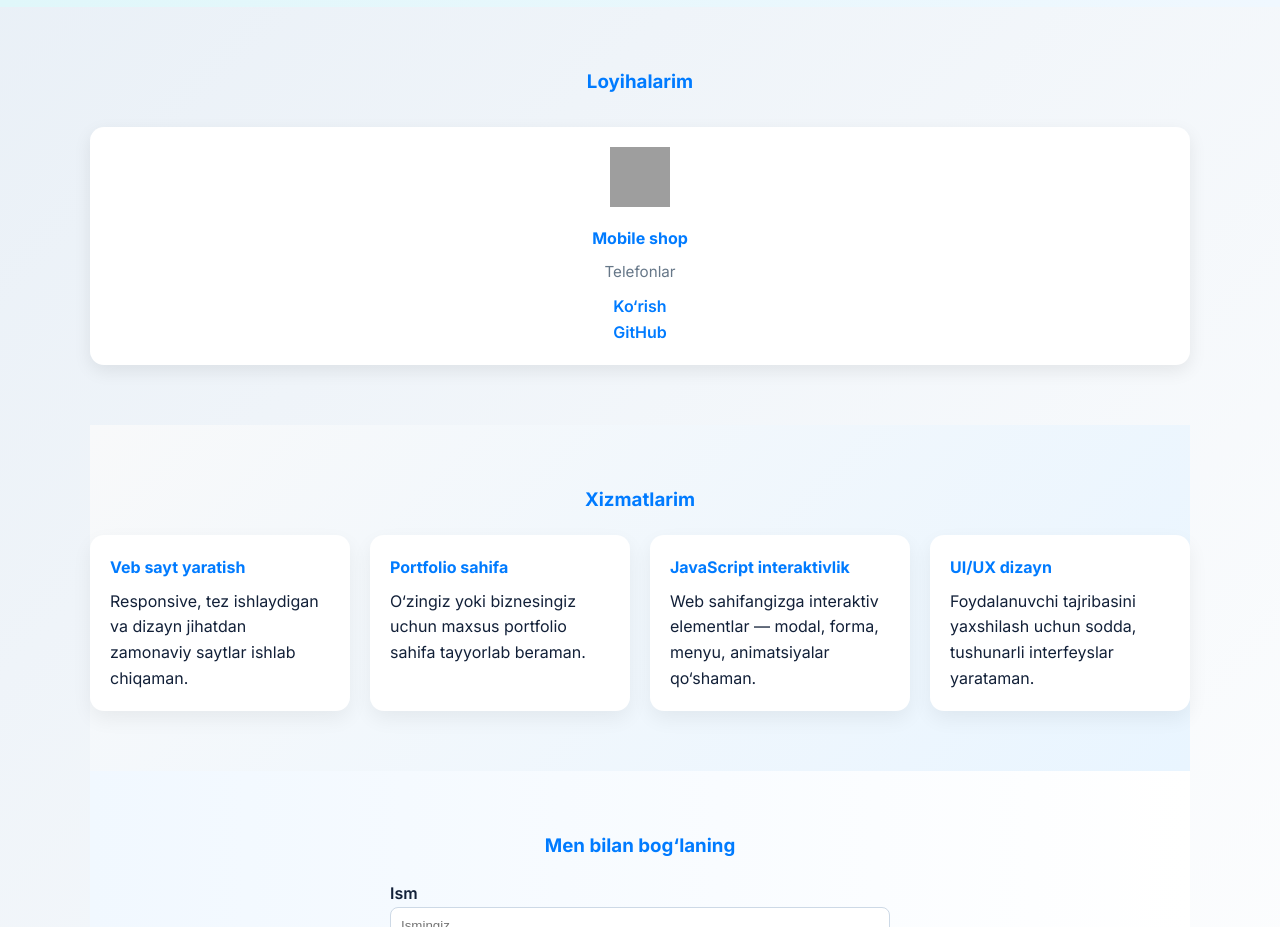
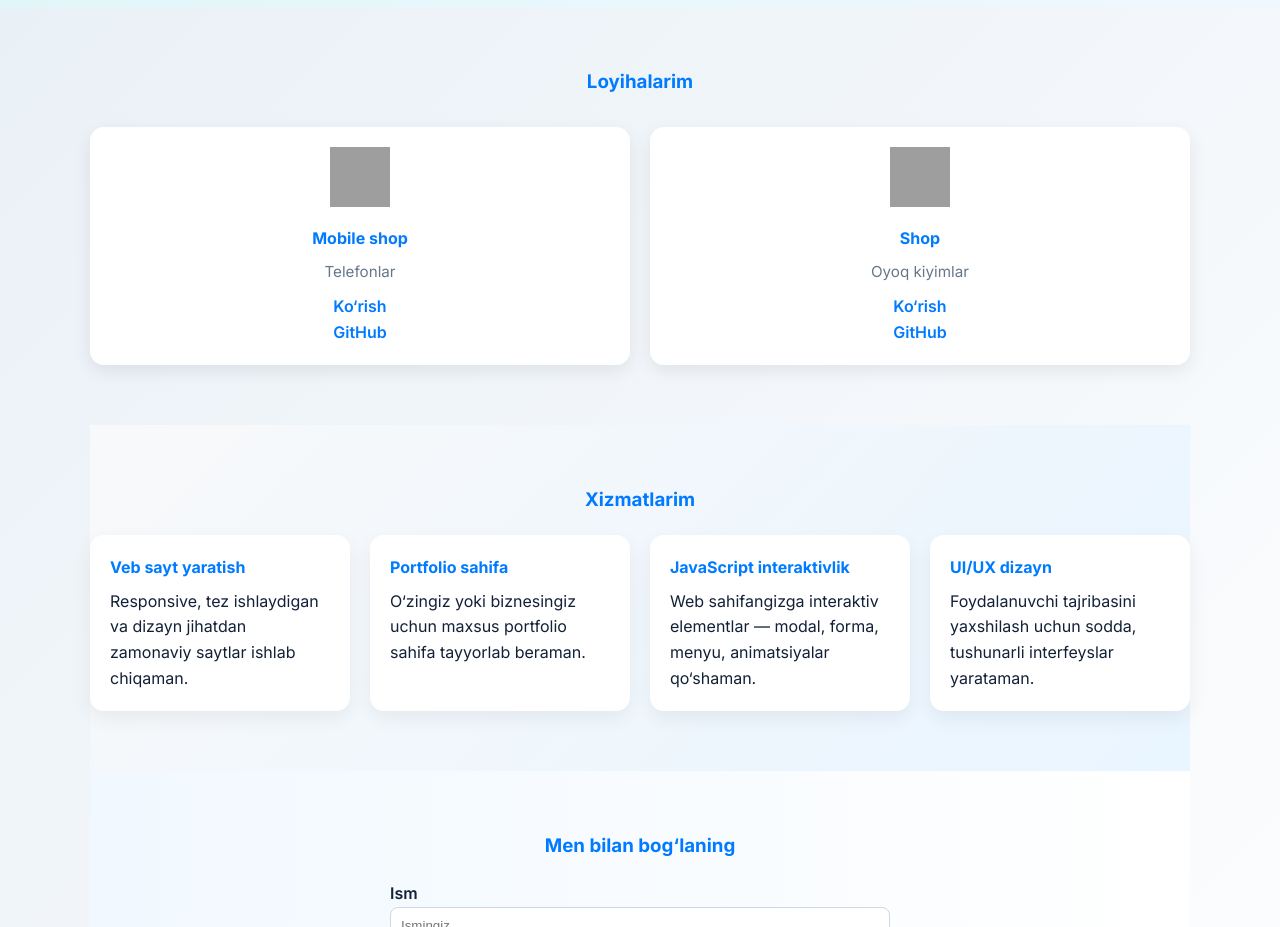
Before and after one commit to bekzodcode08/my.portfolio, a plain HTML site: page index.html in a window 1280 px wide. Shown: the part 1300-2227 px from the top of the page. Drawn offline with Linux system fonts and the light colour scheme; grey boxes are pictures that could not be loaded.

Commit message:
Update index.html

```diff
--- a/index.html
+++ b/index.html
@@ -85,6 +85,16 @@
         <a href="https://bekzodcode08.github.io/Mobile.Shop.uz//" class="card-link">Ko‘rish</a>
          <br>
         <a href="https://github.com/bekzodcode08/Mobile.Shop.uz" class="card-link">GitHub</a>
+      </article>
+
+      <div class="grid">
+      <article class="card">
+        <img src="https://cdn-icons-png.flaticon.com/512/2721/2721299.png" alt="Project 1">
+        <h4>Shop</h4>
+        <p>Oyoq kiyimlar</p>
+        <a href="https://bekzodcode08.github.io/Shop//" class="card-link">Ko‘rish</a>
+         <br>
+        <a href="https://github.com/bekzodcode08/Shop" class="card-link">GitHub</a>
       </article>
 
 
```
